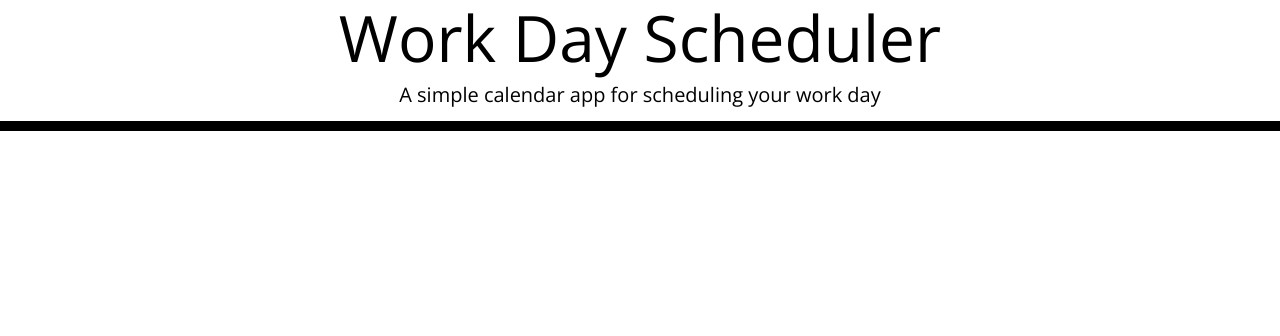
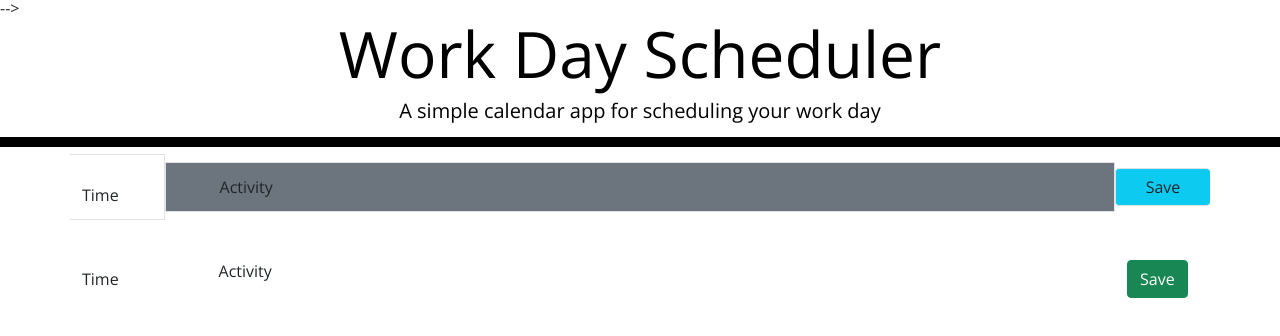
Before and after one commit to mambru82/work-day-planner, a plain HTML site: page index.html in a window 1280 px wide. Drawn offline with nearby package versions, Linux system fonts and the light colour scheme.

Commit message:
added initial columns

```diff
--- a/index.html
+++ b/index.html
@@ -9,16 +9,16 @@
       href="https://stackpath.bootstrapcdn.com/bootstrap/4.3.1/css/bootstrap.min.css"
     /> -->
     <link href="https://cdn.jsdelivr.net/npm/bootstrap@5.0.0-beta1/dist/css/bootstrap.min.css" rel="stylesheet" integrity="sha384-giJF6kkoqNQ00vy+HMDP7azOuL0xtbfIcaT9wjKHr8RbDVddVHyTfAAsrekwKmP1" crossorigin="anonymous">
-    <link
+    <!-- <link
       rel="stylesheet"
       href="https://use.fontawesome.com/releases/v5.8.1/css/all.css"
       integrity="sha384-50oBUHEmvpQ+1lW4y57PTFmhCaXp0ML5d60M1M7uH2+nqUivzIebhndOJK28anvf"
       crossorigin="anonymous"
-    />
+    /> -->
     <link
       href="https://fonts.googleapis.com/css?family=Open+Sans&display=swap"
       rel="stylesheet"
-    />
+    /> -->
     <link rel="stylesheet" href="./assets/css/style.css" />
     <title>Work Day Scheduler</title>
   </head>
@@ -30,13 +30,36 @@
       <p id="currentDay" class="lead"></p>
     </header>
     <div class="container">
+      <div class = "row align-items-center justify-content-center">
+        <div class = "col-1 border border-start-0">
+          Time
+        </div>
+        <div class = "col-10 bg-secondary border">
+          Activity
+        </div>
+        <button type="button" class="col-1 btn bg-info border border-end-0">Save</button>
+     </div>
+      <div class = "row align-items-center justify-content-center">
+        <div class = "col-1">
+          Time
+        </div>
+        <div class = "col-10">
+          Activity
+        </div>
+        <div class = "col-1">
+          <button type="button" class="btn btn-success">Save</button>
+        </div>
+      </div>
+
       <!-- Timeblocks go here -->
     </div>
-
+    <script src="https://cdn.jsdelivr.net/npm/bootstrap@5.0.0-beta1/dist/js/bootstrap.bundle.min.js" integrity="sha384-ygbV9kiqUc6oa4msXn9868pTtWMgiQaeYH7/t7LECLbyPA2x65Kgf80OJFdroafW" crossorigin="anonymous"></script>
     <script
     src="https://code.jquery.com/jquery-3.5.1.min.js"
     integrity="sha256-9/aliU8dGd2tb6OSsuzixeV4y/faTqgFtohetphbbj0="
     crossorigin="anonymous"></script>
-    <script src="https://cdnjs.cloudflare.com/ajax/libs/moment.js/2.24.0/moment.min.js"></script>
+    <!-- <script src="https://cdnjs.cloudflare.com/ajax/libs/moment.js/2.24.0/moment.min.js"></script>  -->
+    <script src="https://cdnjs.cloudflare.com/ajax/libs/moment.js/2.29.1/moment.min.js" integrity="sha512-qTXRIMyZIFb8iQcfjXWCO8+M5Tbc38Qi5WzdPOYZHIlZpzBHG3L3by84BBBOiRGiEb7KKtAOAs5qYdUiZiQNNQ==" crossorigin="anonymous"></script>
+    <script src="./assets/js/script.js"></script>
   </body>
 </html>
```
